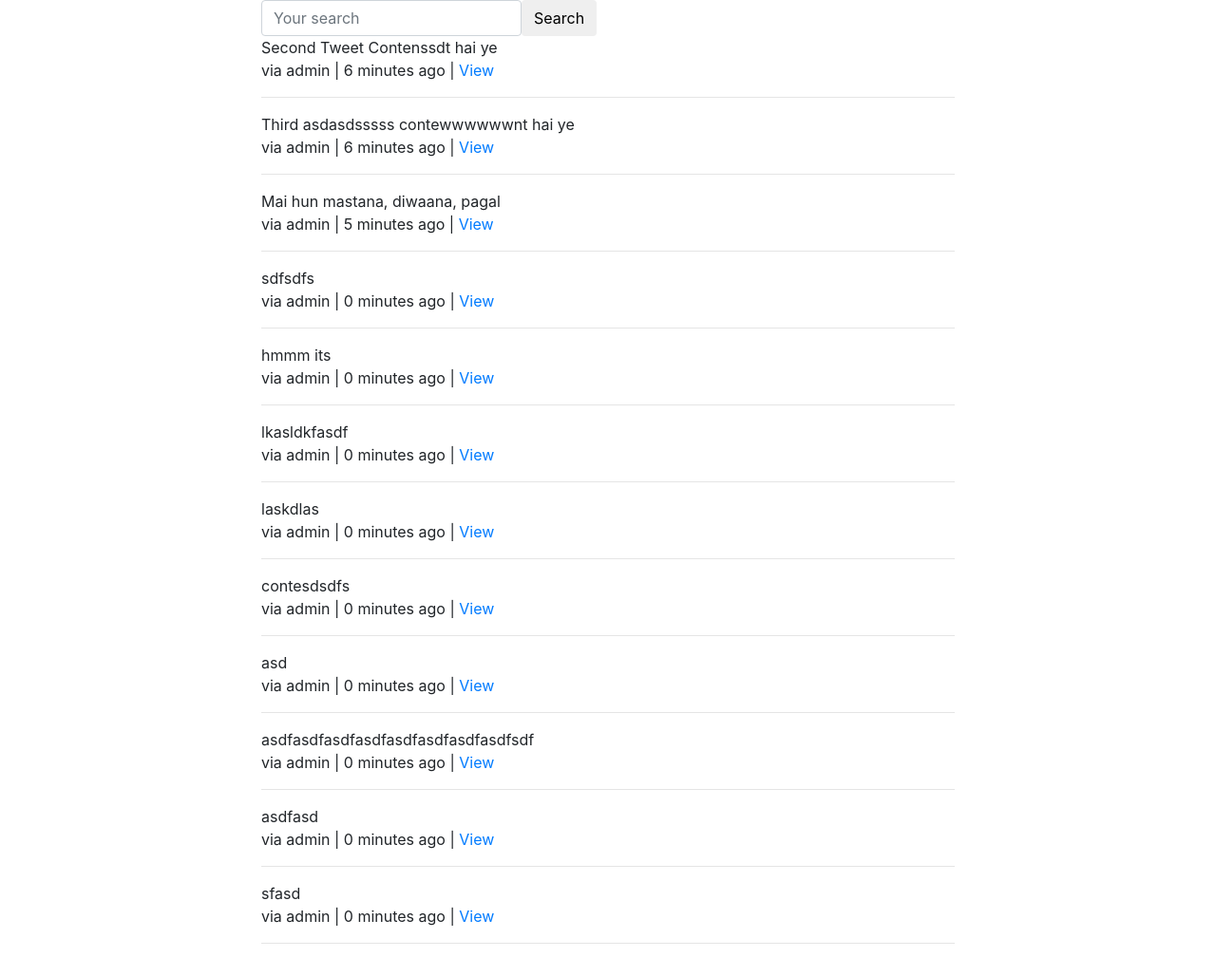
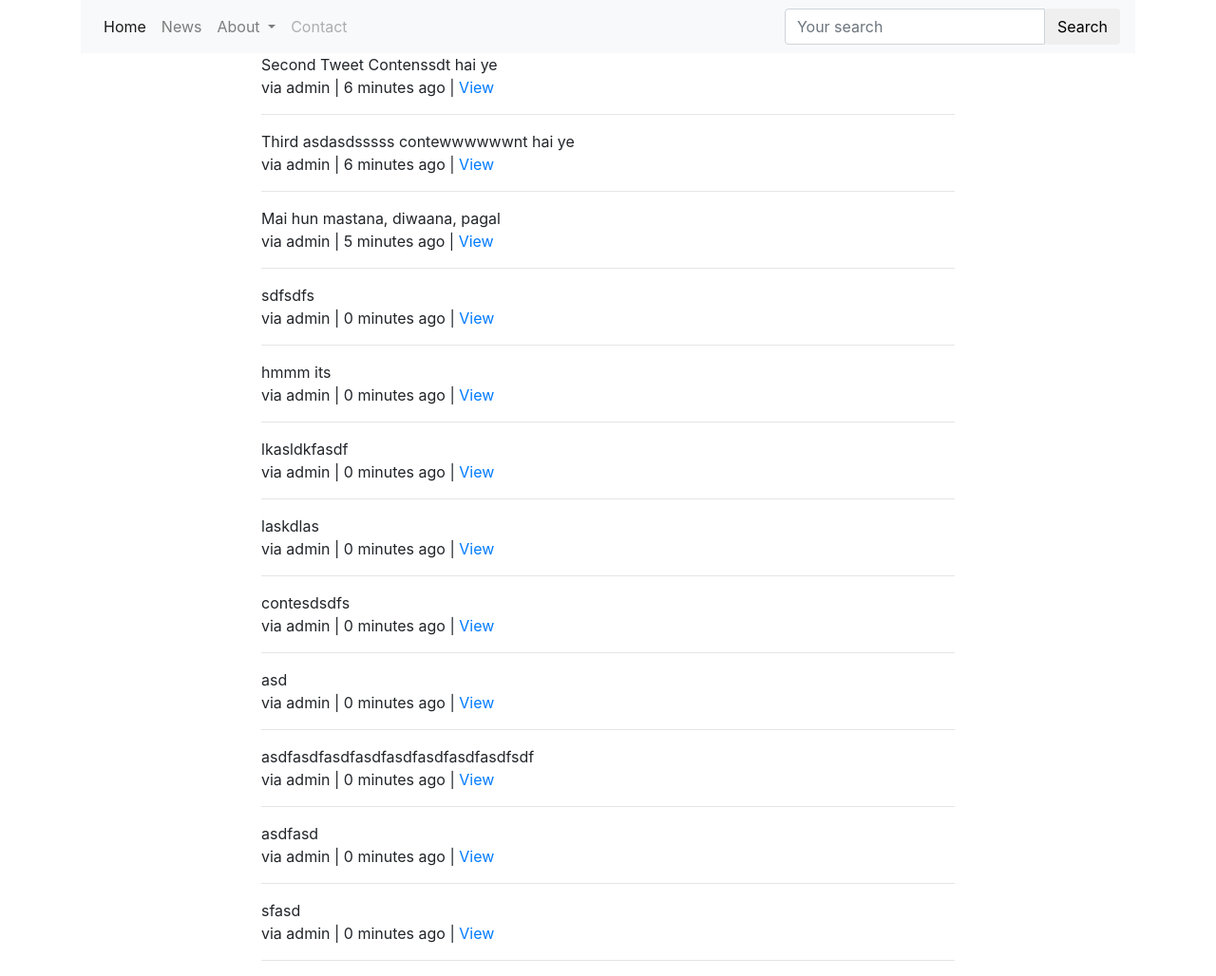
Before and after one commit to akashgiricse/TwitterClone, a Django app: page /tweet/ in a window 1280 px wide. Shown: the whole page at 95% size. Before the commit the page ends 994 px from the top, so only its background shows below. Run offline with Django 3.2, Linux system fonts and the light colour scheme; data comes from the database, SQL or seed files in the repository; some libraries are stand-ins or nearby versions.

Commit message:
Add navigation

```diff
--- a/TwitterClone/templates/base.html
+++ b/TwitterClone/templates/base.html
@@ -15,6 +15,7 @@
   </head>
   <body>
     <div class="container">
+      {% include "navbar.html" %}
       {% block content %}
       {% endblock content%}
     </div>
--- /dev/null
+++ b/TwitterClone/templates/navbar.html
@@ -0,0 +1,32 @@
+<div class="navbar navbar-expand-md navbar-light bg-light">
+
+    <button type="button" class="navbar-toggler" data-toggle="collapse" data-target="#navbarEverything" aria-controls="navbarEverything" aria-expanded="false" aria-label="Toggle navigation">
+      <span class="navbar-toggler-icon"></span>
+    </button>
+    <div class="collapse navbar-collapse" id="navbarEverything">
+      <ul class="navbar-nav">
+        <li class="nav-item">
+          <a href="{% url "home" %}" class="nav-link active">Home <span class="sr-only">(current)</span></a>
+        </li>
+        <li class="nav-item">
+          <a href="#" class="nav-link">News</a>
+        </li>
+        <li class="nav-item dropdown">
+          <a href="#" class="nav-link dropdown-toggle" id="navbarEverythingMenuLink" data-toggle="dropdown" aria-haspopup="true" aria-expanded="false">
+          About
+        </a>
+        <div class="dropdown-menu" aria-labelledby="navbarEverythingMenuLink">
+          <a href="#" class="dropdown-item">History</a>
+          <a href="#" class="dropdown-item">Employees</a>
+          <a href="#" class="dropdown-item">Awards</a>
+        </div>
+        </li>
+        <li class="nav-item">
+          <a href="#" class="nav-link disabled">Contact</a>
+        </li>
+      </ul>
+
+      <!-- <span class="navbar-text">Lorem ipsum.</span> -->
+    </div>
+    {% include "tweets/search_form.html" %}
+  </div>
--- a/TwitterClone/tweets/templates/tweets/search_form.html
+++ b/TwitterClone/tweets/templates/tweets/search_form.html
@@ -1,10 +1,7 @@
-<div class="row">
-	<div class="col-sm-12 text-center">
-		<form class="form-inline" method="GET" action='{% url "tweet:list" %}'>
-			<div class="form-group">
-				<input class="form-control" type="text" name='q' placeholder="Your search" value='{{ request.GET.q }}'>
-			</div>
-			<input class="btn btn-default" type="submit" value="Search">
-		</form>
+<form class="form-inline" method="GET" action='{% url "tweet:list" %}'>
+	<div class="input-group">
+		<input class="form-control" type="text" name='q' placeholder="Your search" value='{{ request.GET.q }}'>
+		<input class="btn btn-default" type="submit" value="Search">
 	</div>
-</div>
+
+</form>
--- a/TwitterClone/tweets/templates/tweets/tweet_list.html
+++ b/TwitterClone/tweets/templates/tweets/tweet_list.html
@@ -5,7 +5,6 @@
 
 	<div class="row">
 		<div class="col-sm-8 offset-sm-2">
-			{% include "tweets/search_form.html" %}
 			{% for object in object_list %}
 				<div class="media">
 					<div class="media-left">
```
